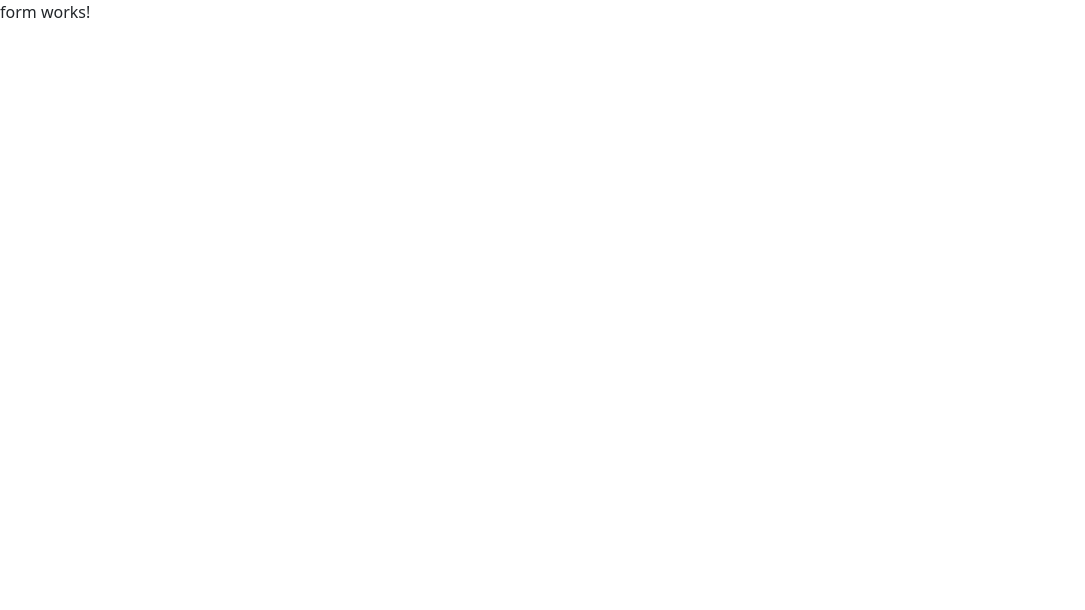
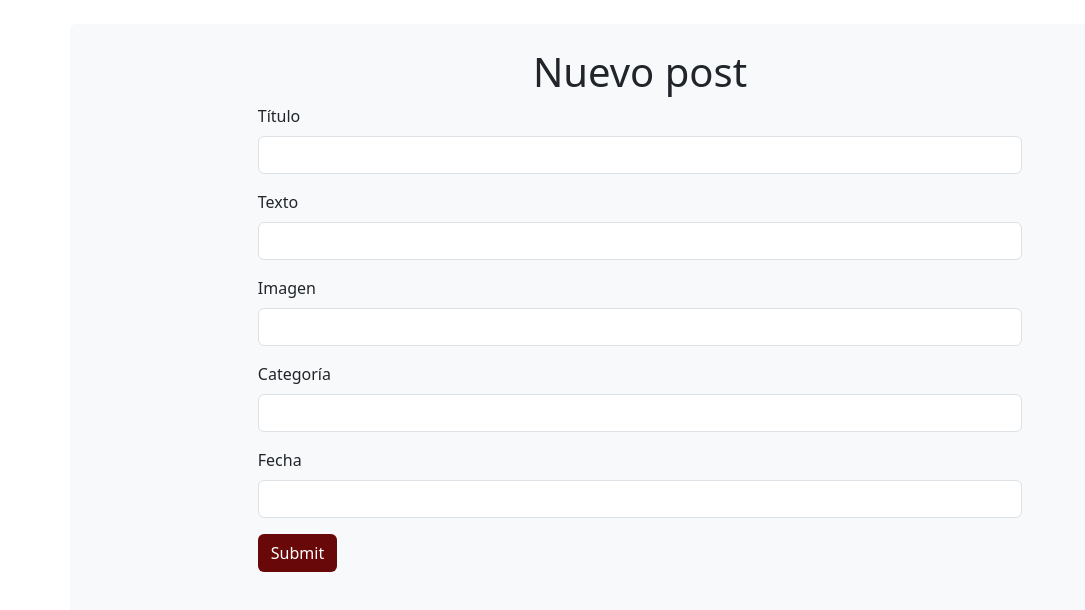
Before and after one commit to danisanguino85/practica3_blog_viajes_angular, an Angular app: page /new in a window 1280 px wide. Shown: the top 610 px of the page, without its empty margins (0-1085 px from the left). Built offline with nearby package versions, Linux system fonts and the light colour scheme.

Commit message:
formulario definido en el ts y maquetación básica hecha. se prueba funcionalidad y todo ok

```diff
--- a/src/app/components/form/form.component.css
+++ b/src/app/components/form/form.component.css
@@ -0,0 +1,9 @@
+.btn {
+    background-color: rgb(104, 8, 8);
+    color: white;
+}
+
+form {
+    width: 70%;
+    margin: 0 auto;
+}
--- a/src/app/components/form/form.component.html
+++ b/src/app/components/form/form.component.html
@@ -1 +1,31 @@
-<p>form works!</p>
+<div class="container bg-light rounded mt-4 vh-100 p-4 ">
+    <h1 class="text-center">Nuevo post</h1>
+    <form [formGroup]="blogForm" (ngSubmit)="onSubmit()">
+
+
+        <div class="mb-3">
+            <label class="form-label">Título</label>
+            <input type="text" class="form-control" formControlName="titulo">
+        </div>
+        <div class="mb-3">
+            <label class="form-label">Texto</label>
+            <input type="text" class="form-control" formControlName="texto">
+        </div>
+        <div class="mb-3">
+            <label class="form-label">Imagen</label>
+            <input type="text" class="form-control" formControlName="imagen">
+        </div>
+        <div class="mb-3">
+            <label class="form-label">Categoría</label>
+            <input type="text" class="form-control" formControlName="categoria">
+        </div>
+        <div class="mb-3">
+            <label class="form-label">Fecha</label>
+            <input type="text" class="form-control" formControlName="fecha">
+        </div>
+
+
+        <input class="btn" type="submit">
+
+    </form>
+</div>
--- a/src/app/components/form/form.component.ts
+++ b/src/app/components/form/form.component.ts
@@ -1,11 +1,38 @@
 import { Component } from '@angular/core';
+import { FormControl, FormGroup, ReactiveFormsModule, Validators } from '@angular/forms';
 
 @Component({
   selector: 'app-form',
-  imports: [],
+  imports: [ReactiveFormsModule],
   templateUrl: './form.component.html',
   styleUrl: './form.component.css'
 })
 export class FormComponent {
 
+  blogForm: FormGroup = new FormGroup({
+
+    titulo: new FormControl('', [
+      Validators.required
+    ]),
+    texto: new FormControl('', [
+      Validators.required
+    ]),
+    imagen: new FormControl('', [
+      Validators.required
+    ]),
+    categoria: new FormControl('', [
+      Validators.required
+    ]),
+    fecha: new FormControl('', [
+      Validators.required
+    ]),
+
+  })
+
+
+  onSubmit() {
+    console.log(this.blogForm.value)
+  }
+
+
 }
```
